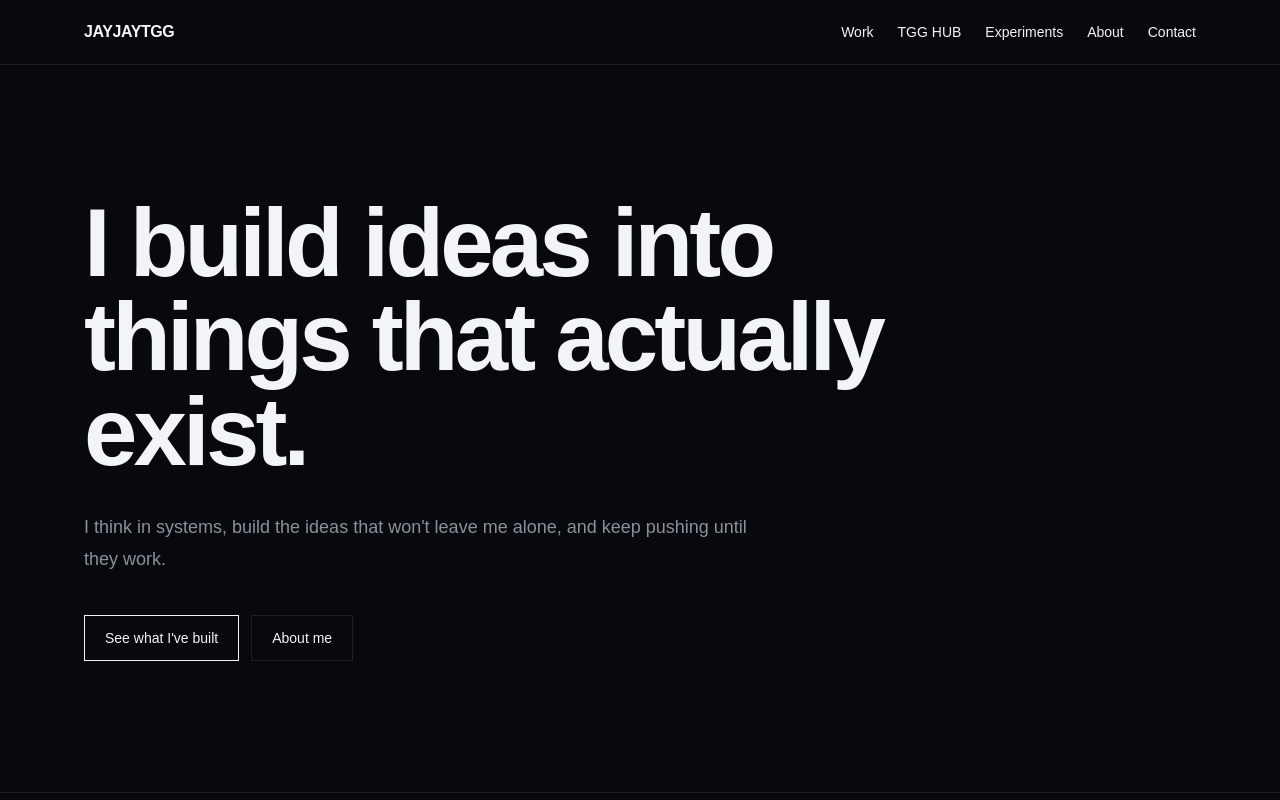
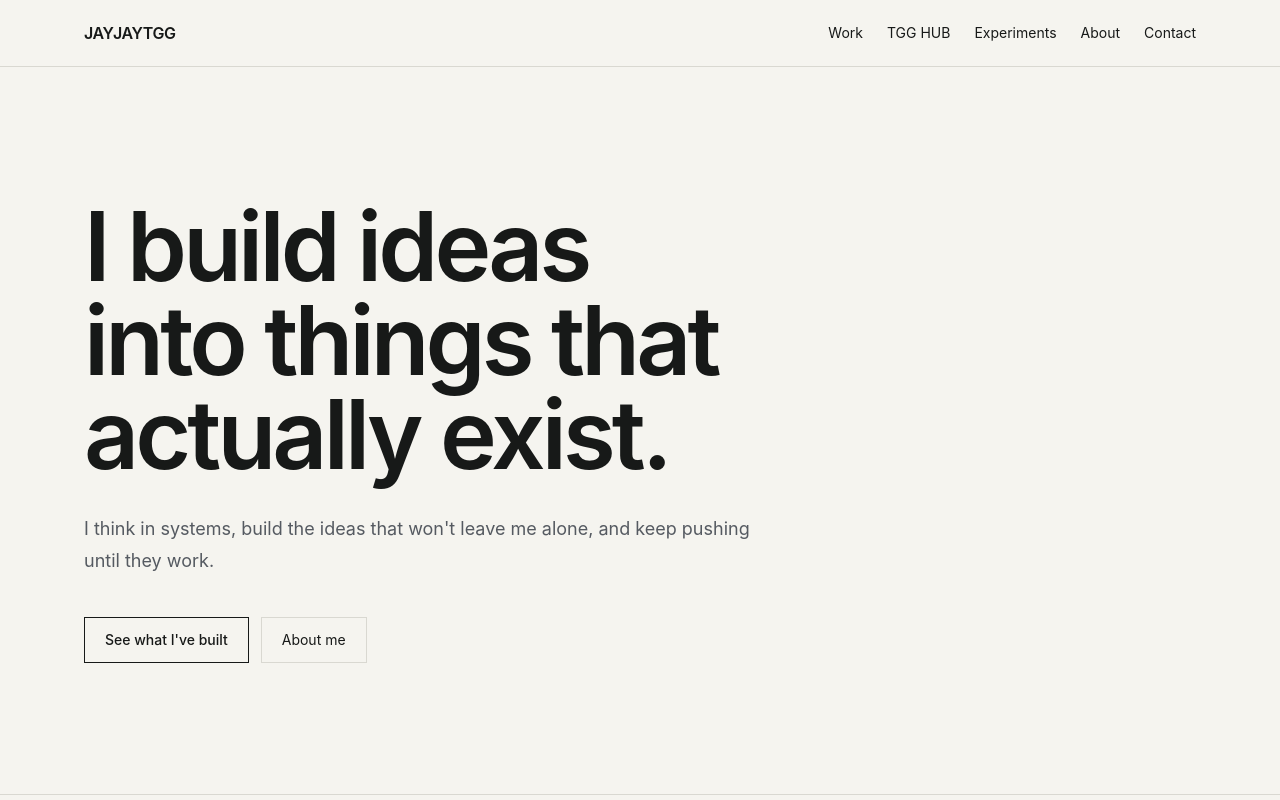
Before and after one commit to JJTGG/JAYJAYTGG, a Next.js app: page / in a window 1280 px wide. Shown: the top 800 px of the page. Built offline with nearby package versions, Linux system fonts and the light colour scheme.

Commit message:
feat: establish portfolio design tokens and theme foundations

```diff
--- a/app/globals.css
+++ b/app/globals.css
@@ -1,11 +1,77 @@
+
 @import "tailwindcss";
 
 :root {
-  --background: #07090d;
-  --foreground: #f2f5f8;
-  --muted: #89919d;
-  --line: #1b2028;
-  --accent: #35b8ff;
+  color-scheme: light;
+
+  /* Core palette — light theme */
+  --background: #F5F4EF;
+  --surface: #FFFFFF;
+  --foreground: #171918;
+  --muted: #555A61;
+  --line: #D9D8D1;
+
+  /* Brand accent */
+  --accent: #1746D1;
+  --accent-strong: #1038AB;
+  --focus-ring: #1746D1;
+
+  /* Selection */
+  --selection-background: #DDE6FF;
+  --selection-foreground: #171918;
+
+  /* Typography — no external font dependency */
+  --font-sans: Inter, ui-sans-serif, system-ui, -apple-system,
+    BlinkMacSystemFont, "Segoe UI", sans-serif;
+  --font-mono: "SFMono-Regular", Consolas, "Liberation Mono",
+    monospace;
+
+  /* Layout foundations */
+  --page-width: 1240px;
+  --page-gutter: clamp(1.25rem, 5vw, 3.5rem);
+  --section-space: clamp(4.5rem, 10vw, 8rem);
+
+  /* Interaction */
+  --motion-fast: 140ms;
+  --motion-normal: 180ms;
+}
+
+/* Explicit dark theme */
+:root[data-theme="dark"] {
+  color-scheme: dark;
+
+  --background: #101216;
+  --surface: #171A20;
+  --foreground: #F2F4F7;
+  --muted: #A4A9B4;
+  --line: #2C3039;
+
+  --accent: #8DA8FF;
+  --accent-strong: #B2C4FF;
+  --focus-ring: #8DA8FF;
+
+  --selection-background: #263B73;
+  --selection-foreground: #F2F4F7;
+}
+
+/* Follow the device preference unless a theme is explicitly chosen */
+@media (prefers-color-scheme: dark) {
+  :root:not([data-theme="light"]):not([data-theme="dark"]) {
+    color-scheme: dark;
+
+    --background: #101216;
+    --surface: #171A20;
+    --foreground: #F2F4F7;
+    --muted: #A4A9B4;
+    --line: #2C3039;
+
+    --accent: #8DA8FF;
+    --accent-strong: #B2C4FF;
+    --focus-ring: #8DA8FF;
+
+    --selection-background: #263B73;
+    --selection-foreground: #F2F4F7;
+  }
 }
 
 * {
@@ -13,17 +79,79 @@
 }
 
 html {
+  min-width: 320px;
   background: var(--background);
+  scroll-padding-top: 5rem;
 }
 
 body {
+  min-height: 100vh;
   margin: 0;
   background: var(--background);
   color: var(--foreground);
-  font-family: Arial, Helvetica, sans-serif;
+  font-family: var(--font-sans);
+  font-size: 16px;
+  line-height: 1.65;
+  -webkit-font-smoothing: antialiased;
+  -moz-osx-font-smoothing: grayscale;
+  text-rendering: optimizeLegibility;
+}
+
+::selection {
+  background: var(--selection-background);
+  color: var(--selection-foreground);
 }
 
 a {
   color: inherit;
   text-decoration: none;
+  -webkit-tap-highlight-color: transparent;
 }
+
+button,
+input,
+textarea,
+select {
+  font: inherit;
+}
+
+button {
+  cursor: pointer;
+  -webkit-tap-highlight-color: transparent;
+}
+
+img,
+svg,
+video,
+canvas {
+  display: block;
+  max-width: 100%;
+}
+
+h1,
+h2,
+h3,
+h4 {
+  text-wrap: balance;
+}
+
+:focus-visible {
+  outline: 2px solid var(--focus-ring);
+  outline-offset: 4px;
+}
+
+@media (prefers-reduced-motion: no-preference) {
+  html {
+    scroll-behavior: smooth;
+  }
+
+  a,
+  button {
+    transition:
+      color var(--motion-normal) ease,
+      background-color var(--motion-normal) ease,
+      border-color var(--motion-normal) ease,
+      opacity var(--motion-normal) ease,
+      transform var(--motion-normal) ease;
+  }
+}
```
